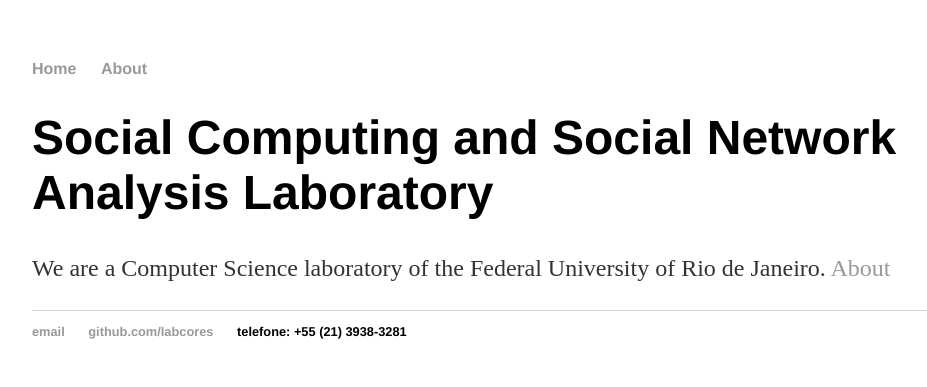
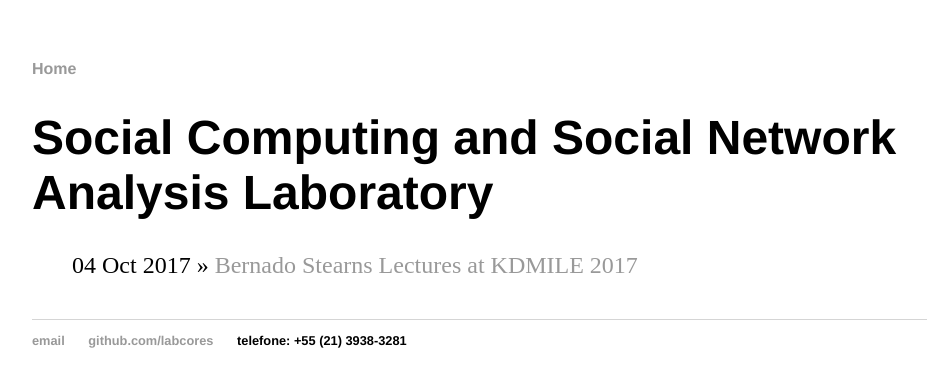
Before and after one commit to labcores/labcores.github.io, a Jekyll site: the page built from index.html, in a window 1280 px wide. Shown: the top 387 px of the page, without its empty margins (160-1087 px from the left). Built offline with Jekyll 4.4.1, drawn with Linux system fonts in a browser that asks for light colours.

Commit message:
adjusting-links

```diff
--- a/_layouts/default.html
+++ b/_layouts/default.html
@@ -10,7 +10,6 @@
 			<nav>
 	    		<ul>
 	    		    <li><a href="/">Home</a></li>
-	    		    <li><a href="/about">About</a></li>
 	    		</ul>
 			</nav>
 			<div class="container">
--- a/index.html
+++ b/index.html
@@ -2,7 +2,10 @@
 layout: default
 title: Social Computing and Social Network Analysis Laboratory
 ---
-<div class="blurb">
-	<h1>Social Computing and Social Network Analysis Laboratory</h1>
-	<p>We are a Computer Science laboratory of the Federal University of Rio de Janeiro. <a href="/about">About</a></p>
-</div><!-- /.blurb -->
+	<h1>{{ page.title }}</h1>
+	<ul class="posts">
+
+	  {% for post in site.posts %}
+	    <li><span>{{ post.date | date_to_string }}</span> » <a href="{{ post.url }}" title="{{ post.title }}">{{ post.title }}</a></li>
+	  {% endfor %}
+	</ul>
```
Also changed, not shown: 1 other file.
